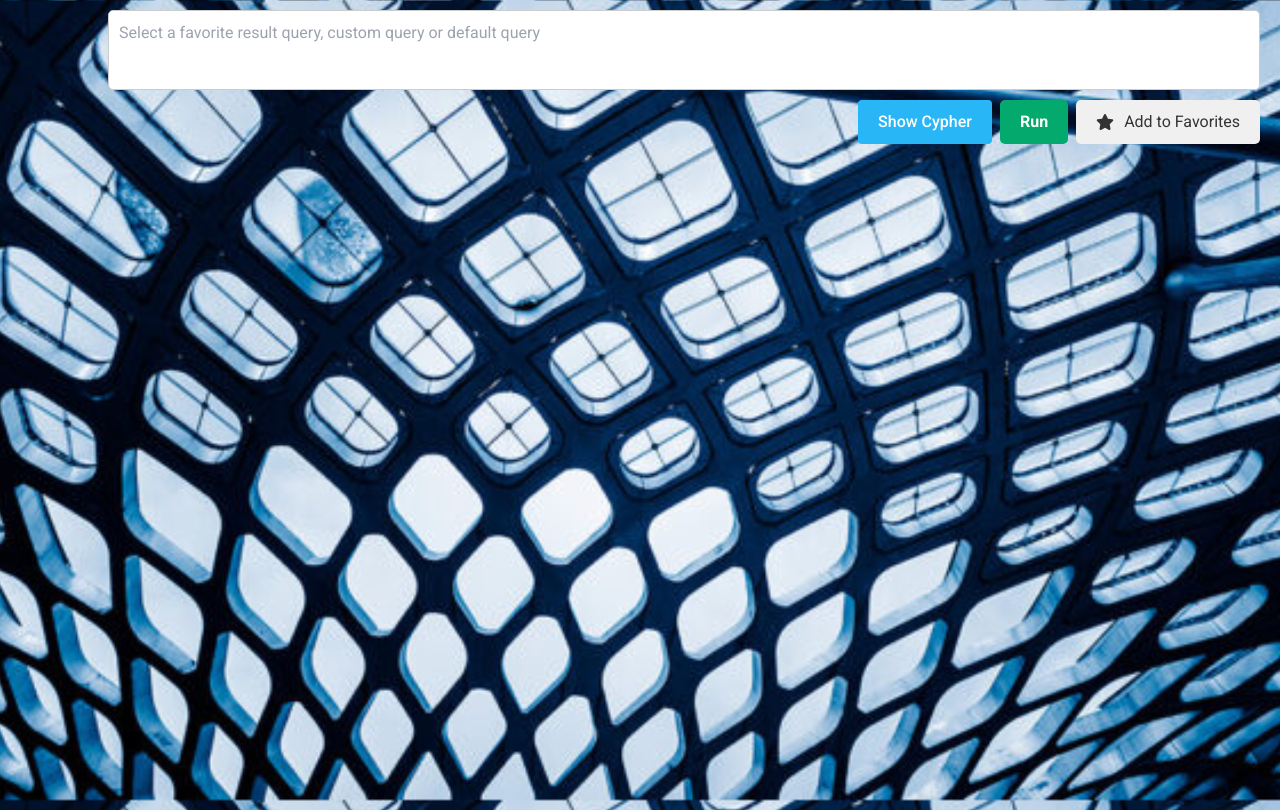
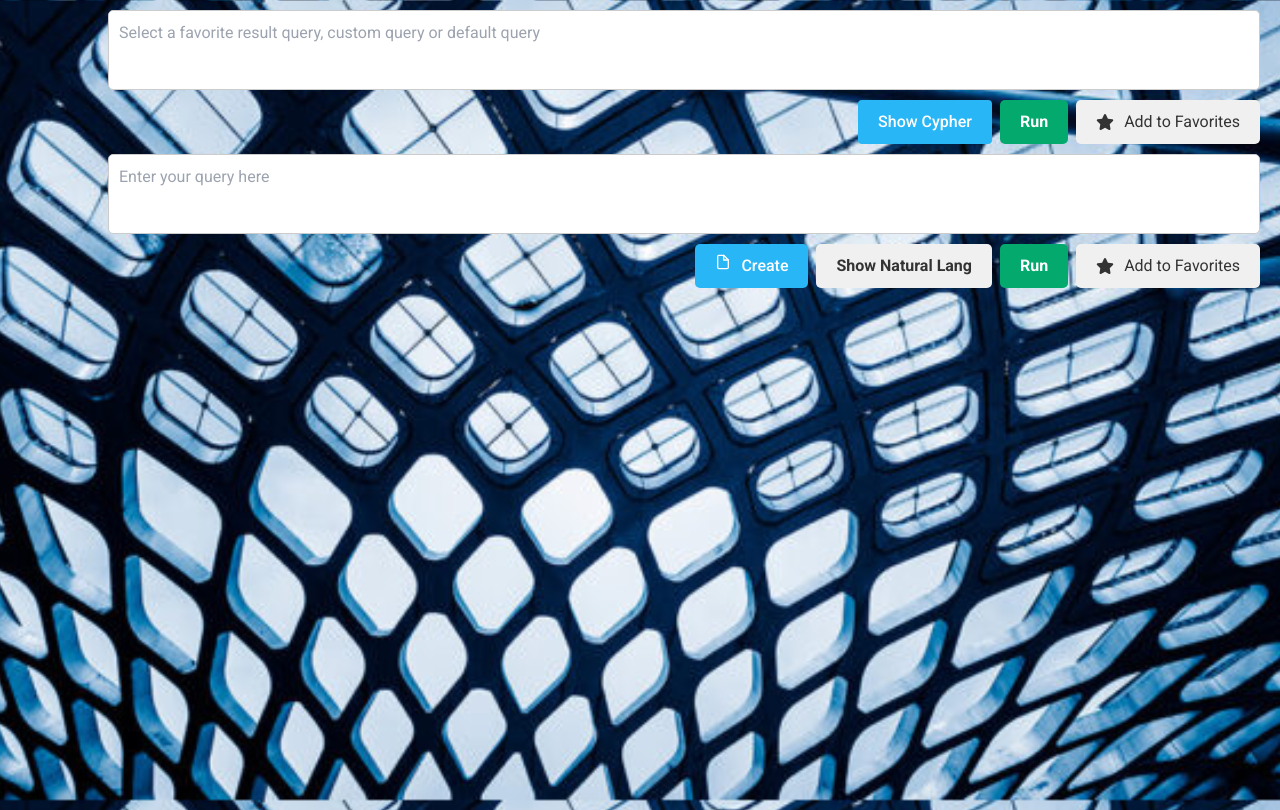
Before and after one commit to cbdoubles/Final_Year_Project, a Next.js app in the folder frontend_next/: page /opening in a window 1280 px wide. Built offline with nearby package versions, Linux system fonts and the light colour scheme.

Commit message:
created QuerytextboxAdvanced component

```diff
--- a/frontend_next/public/styles/querytext.css
+++ b/frontend_next/public/styles/querytext.css
@@ -18,6 +18,7 @@
   border: 1px solid #ccc;
   margin-bottom: 10px;
   resize: none;
+  color: black;
 }
 
 /* Styles for the button container */
@@ -62,17 +63,54 @@
 }
 
 .run-button {
-    background-color: #04AA6D;  /* Light blue background */
-    color: white;               /* White text */
-    border: none;               /* No border */
-    padding: 10px 20px;         /* Padding around text */
-    font-size: 16px;            /* Text size */
-    font-weight: bold;          /* Bold text */
-    cursor: pointer;            /* Pointer cursor on hover */
-    border-radius: 5px;         /* Rounded corners */
+  background-color: #04aa6d; /* Light blue background */
+  color: white; /* White text */
+  border: none; /* No border */
+  padding: 10px 20px; /* Padding around text */
+  font-size: 16px; /* Text size */
+  font-weight: bold; /* Bold text */
+  cursor: pointer; /* Pointer cursor on hover */
+  border-radius: 5px; /* Rounded corners */
   transition: background-color 0.2s ease-in; /* Smooth transition for background color */
 }
 
 .run-button:hover {
-    background-color: #059862 ;  /* Slightly darker blue on hover */
+  background-color: #059862; /* Slightly darker blue on hover */
 }
+
+/* Advanced query box */
+
+.create-button {
+  background-color: #29b6f6; /* Gradient blue background */
+  color: white; /* White text */
+  border: none; /* No border */
+  padding: 10px 20px; /* Padding around text */
+  font-size: 16px; /* Text size */
+  font-weight: bold; /* Bold text */
+  cursor: pointer; /* Pointer cursor on hover */
+  border-radius: 5px; /* Rounded corners */
+  transition: background-color 0.2s ease-in; /* Smooth transition for background color */
+  font-weight: 500; /* Medium font weight */
+  display: inline-flex;
+  gap: 10px; /* Creates space between the icon and the text */
+}
+
+.create-button:hover {
+  background-color: #039be5; /* Darker blue on hover */
+}
+
+.show-natural-lang-button {
+  background-color: #f0f0f0;
+  border: none; /* No border */
+  padding: 10px 20px; /* Padding around text */
+  font-size: 16px; /* Text size */
+  font-weight: bold; /* Bold text */
+  cursor: pointer; /* Pointer cursor on hover */
+  border-radius: 5px; /* Rounded corners */
+  transition: background-color 0.2s ease-in; /* Smooth transition for background color */
+  color: #333;
+}
+
+.show-natural-lang-button:hover {
+  background-color: #e2e2e2;
+}
--- /dev/null
+++ b/frontend_next/src/components/QueryTextboxAdvanced/CreateButton.tsx
@@ -0,0 +1,18 @@
+import React, { ReactNode } from "react"
+import { FiFile } from "react-icons/fi"
+
+interface CreateButtonProps {
+  onClick: () => void
+  children: ReactNode
+}
+
+const CreateButton: React.FC<CreateButtonProps> = ({ onClick }) => {
+  return (
+    <button onClick={onClick} className="create-button">
+      <FiFile className="icon" />
+      Create
+    </button>
+  )
+}
+
+export default CreateButton
--- /dev/null
+++ b/frontend_next/src/components/QueryTextboxAdvanced/QueryTextboxAdvanced.tsx
@@ -0,0 +1,50 @@
+import React, { useState } from "react"
+import CreateButton from "./CreateButton"
+import ShowNaturalLangButton from "./ShowNaturalLangButton"
+import FavouritesButton from "../QueryTextbox/FavoriteButton"
+import RunButton from "../QueryTextbox/RunButton"
+
+const QueryTextboxAdvanced: React.FC = () => {
+  const [query, setQuery] = useState("")
+
+  const handleCreate = () => {
+    // Add logic to create something
+    console.log("Creating with query:", query)
+  }
+
+  const handleShowNaturalLang = () => {
+    // Add logic to show natural language equivalent of the query
+    alert(`Natural Language Query: ${query}`)
+  }
+
+  const handleRunQuery = () => {
+    // Add logic to run the query
+    console.log("Running query:", query)
+  }
+
+  const handleFavourite = () => {
+    // Add logic to save the query as a favorite
+    console.log("Favouriting query:", query)
+  }
+
+  return (
+    <div className="query-textbox-container">
+      <textarea
+        className="query-textbox-textarea"
+        value={query}
+        onChange={(e) => setQuery(e.target.value)}
+        placeholder="Enter your query here"
+      />
+      <div className="query-textbox-buttons">
+        <CreateButton onClick={handleCreate}>Create</CreateButton>
+        <ShowNaturalLangButton onClick={handleShowNaturalLang}>
+          Show Natural Lang
+        </ShowNaturalLangButton>
+        <RunButton onClick={handleRunQuery}>Run</RunButton>
+        <FavouritesButton onClick={handleFavourite}>Favourite</FavouritesButton>
+      </div>
+    </div>
+  )
+}
+
+export default QueryTextboxAdvanced
--- /dev/null
+++ b/frontend_next/src/components/QueryTextboxAdvanced/ShowNaturalLangButton.tsx
@@ -0,0 +1,18 @@
+import React, { ReactNode } from "react"
+
+interface ShowNaturalLangButtonProps {
+  onClick: () => void
+  children: ReactNode
+}
+
+const ShowNaturalLangButton: React.FC<ShowNaturalLangButtonProps> = ({
+  onClick
+}) => {
+  return (
+    <button onClick={onClick} className="show-natural-lang-button">
+      Show Natural Lang
+    </button>
+  )
+}
+
+export default ShowNaturalLangButton
--- a/frontend_next/src/views/HomePage.tsx
+++ b/frontend_next/src/views/HomePage.tsx
@@ -1,12 +1,14 @@
-import React from 'react';
-import QueryTextbox from '@/components/QueryTextbox/QueryTextbox';
+import React from "react"
+import QueryTextbox from "@/components/QueryTextbox/QueryTextbox"
+import QueryTextboxAdvanced from "../components/QueryTextboxAdvanced/QueryTextboxAdvanced"
 
 const HomePage = () => {
   return (
     <div>
       <QueryTextbox />
+      <QueryTextboxAdvanced />
     </div>
-  );
-};
+  )
+}
 
-export default HomePage;
+export default HomePage
--- a/frontend_next/src/views/Opening.jsx
+++ b/frontend_next/src/views/Opening.jsx
@@ -218,6 +218,7 @@ const Opening = () => {
         <div style={{ padding: "20px" }}>
           <h1>Welcome to Neo4j Cypher Query Runner</h1>
           <QueryTextbox />
+          <QueryTextboxAdvanced />
         </div>
       </div>
     </>
```
Also changed, not shown: 2 other files (tests, documents, lock files or other folders). Lines whose indentation alone changed are shown as unchanged.
